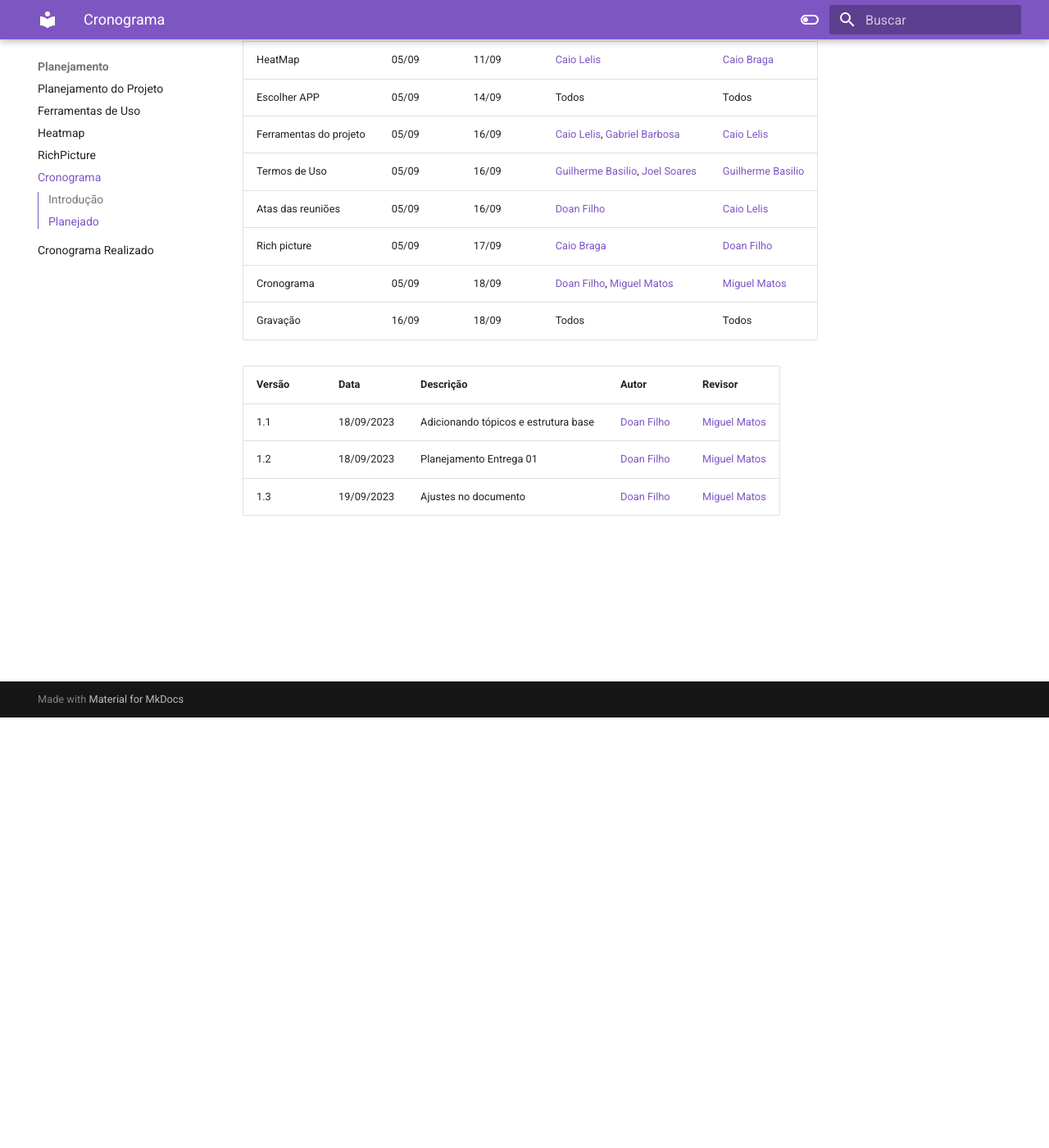
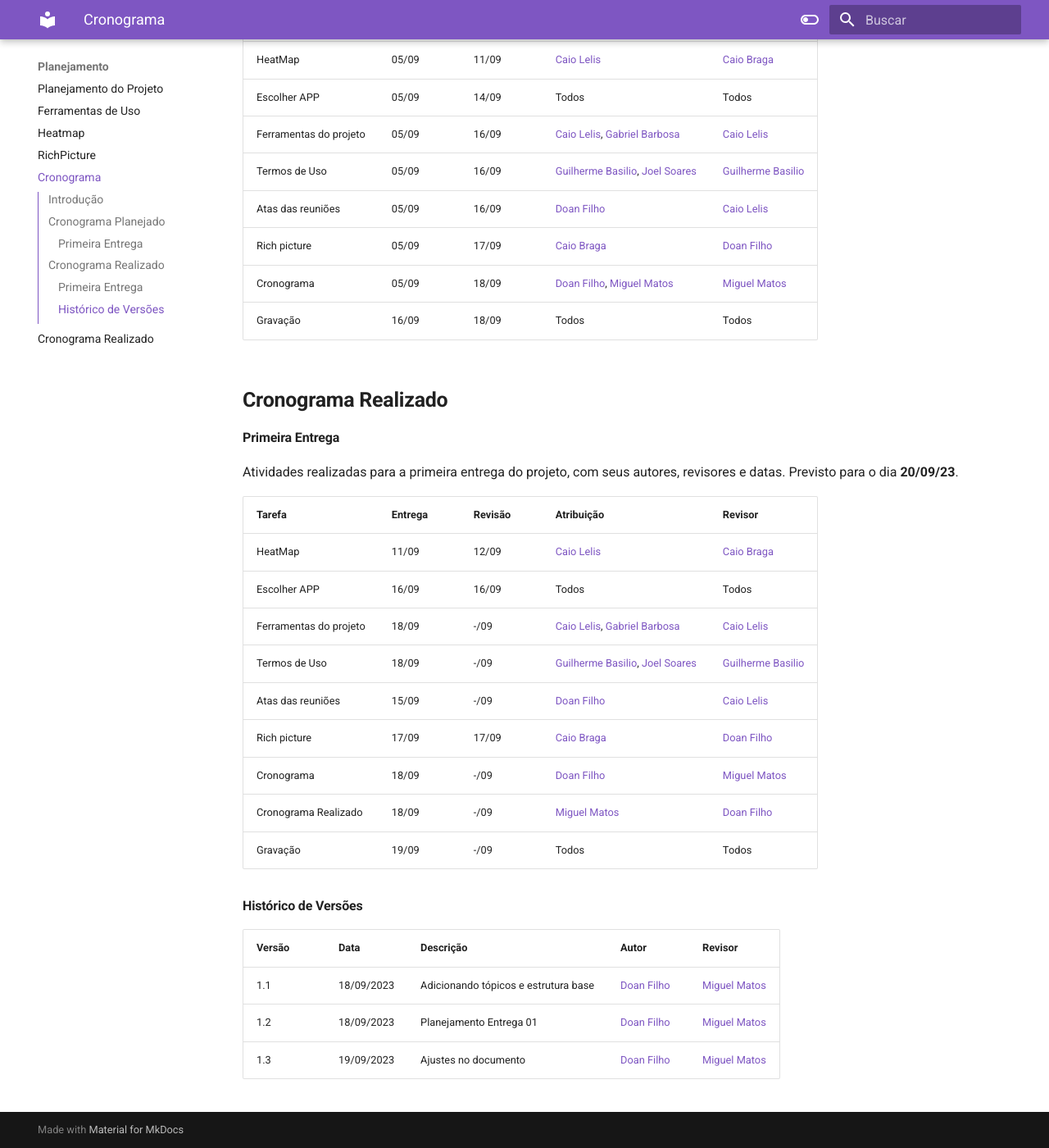
Before and after one commit to Requisitos-de-Software/2023.2-BRBMobilidade, an MkDocs documentation site: the page built from docs/Planejamento/cronograma.md, in a window 1280 px wide and 1400 px high, scrolled down 525 px. Shown: the whole window at 82% size. Built offline with MkDocs 1.6.1 and Material for MkDocs 9.7.7, drawn with Linux system fonts in a browser that asks for light colours; some of the changed text lies outside the part shown.

Commit message:
fix: atualiza cronograma

```diff
--- a/docs/Planejamento/cronograma.md
+++ b/docs/Planejamento/cronograma.md
@@ -4,11 +4,12 @@
 Parte da documentação que anota as pretenções para analisar o projeto BRB Mobilidade sequenciado com a determinação dos responsáveis,revisadores, datas de entrega e revisão. Está documentação será feita durante o semetre de 2023.2 que vai de 25/08/23 a 23/12/23
 
 
-## **Planejado**
+## **Cronograma Planejado**
+
+#### Primeira Entrega
 
 Planejamento feito para a primeira entrega do projeto previsto pro dia **20/09/23**
 
-Primeira Entrega
 
 | Tarefa       | Data Inicio |   Previsto        | Atribuição |Revisor|
 |--------------|-----------------|-------------------|-------|-----|
@@ -22,8 +23,31 @@
 |Gravação|16/09  |18/09  | Todos |Todos|
 
 
+
+## **Cronograma Realizado**
+
+#### Primeira Entrega
+Atividades realizadas para a primeira entrega do projeto, com seus autores, revisores e datas. Previsto para o dia **20/09/23**.
+
+| Tarefa       | Entrega |  Revisão  | Atribuição |Revisor|
+|--------------|-----------------|-------------------|-------|-----|
+| HeatMap| 11/09     | 12/09             | [Caio Lelis](http://github.com/caio-lelis)   |[Caio Braga](http://github.com/caioalvesbraga)
+| Escolher APP | 16/09     | 16/09             | Todos   |Todos|
+| Ferramentas do projeto| 18/09     | -/09          |[Caio Lelis](http://github.com/caio-lelis), [Gabriel Barbosa](https://github.com/gabrie1barbosa) |[Caio Lelis](http://github.com/caio-lelis)|
+| Termos de Uso | 18/09  |  -/09    | [Guilherme Basilio](https://github.com/GuilhermeBES), [Joel Soares](https://github.com/JoelSRangel) |[Guilherme Basilio](https://github.com/GuilhermeBES) |
+| Atas das reuniões | 15/09    | -/09 |[Doan Filho](https://github.com/FilhoDoan)|[Caio Lelis](http://github.com/caio-lelis)|
+| Rich picture | 17/09     | 17/09   |[Caio Braga](http://github.com/caioalvesbraga) | [Doan Filho](https://github.com/FilhoDoan)|
+|Cronograma| 18/09  | -/09  |[Doan Filho](https://github.com/FilhoDoan)   | [Miguel Matos](https://github.com/migueldefrias)   |
+|Cronograma Realizado | 18/09  | -/09  | [Miguel Matos](https://github.com/migueldefrias)    |  [Doan Filho](https://github.com/FilhoDoan)  |
+|Gravação| 19/09  | -/09  | Todos |Todos|
+
+
+
+#### Histórico de Versões
+
+
 | Versão | Data       | Descrição            | Autor | Revisor |
 |--------|------------|----------------------|-----------------------------------|--------------------------------------|
 | 1.1    | 18/09/2023 | Adicionando tópicos e estrutura base|  [Doan Filho](https://github.com/FilhoDoan) | [Miguel Matos](https://github.com/migueldefrias)  |
 | 1.2    | 18/09/2023 | Planejamento Entrega 01|  [Doan Filho](https://github.com/FilhoDoan) | [Miguel Matos](https://github.com/migueldefrias)|
-| 1.3    | 19/09/2023 | Ajustes no documento|  [Doan Filho](https://github.com/FilhoDoan) | [Miguel Matos](https://github.com/migueldefrias)|
+| 1.3   | 19/09/2023 | Ajustes no documento|  [Doan Filho](https://github.com/FilhoDoan) | [Miguel Matos](https://github.com/migueldefrias)|
```
